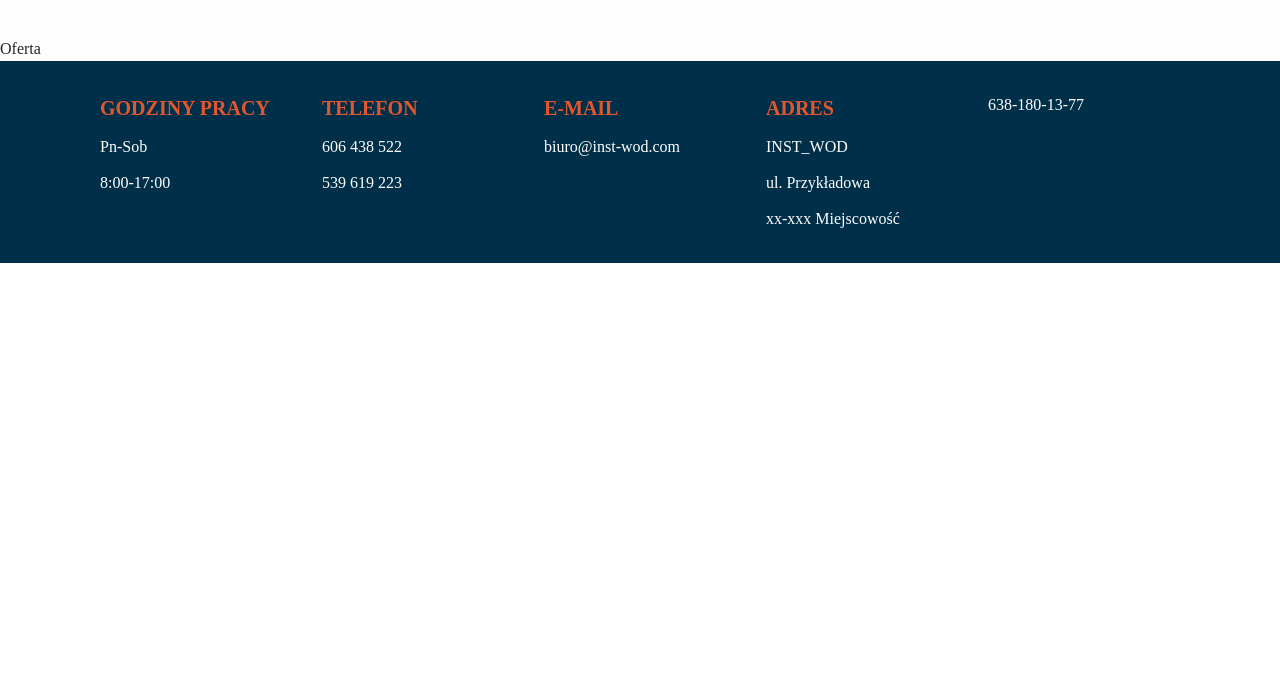
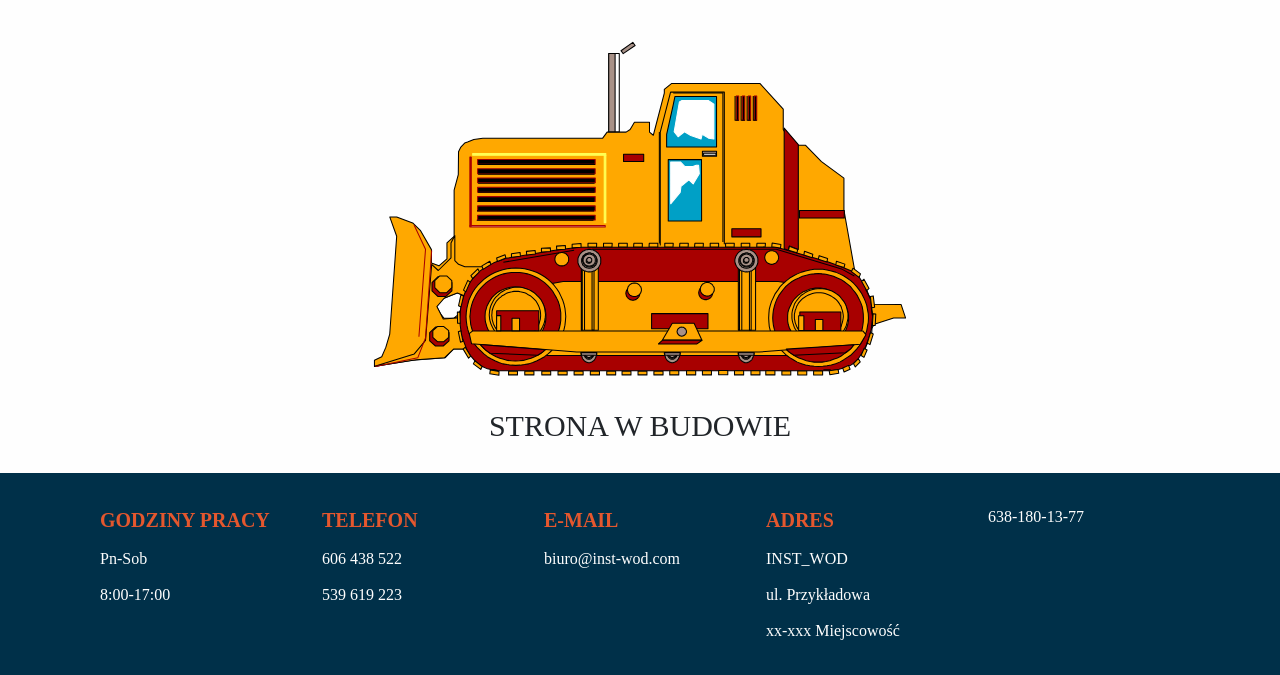
Before and after one commit to arecki3000/kamil, a Gatsby site: page /oferta in a window 1280 px wide. Shown: the part 162-837 px from the top of the page. Before the commit the page ends 800 px from the top, so only its background shows below. Built offline with nearby package versions, Linux system fonts and the light colour scheme; Gatsby itself is replaced by a stand-in of ours.

Commit message:
added 'under construction' pages

```diff
--- /dev/null
+++ b/src/components/Construction.js
@@ -0,0 +1,25 @@
+import React from "react";
+import styled from "styled-components";
+import Container from "react-bootstrap/Container";
+import Row from "react-bootstrap/Row";
+import Col from "react-bootstrap/Col";
+import Image from "react-bootstrap/Image";
+import TextElement from "./TextElement";
+import UnderConstruction from "../images/construction.svg";
+
+const Construction = () => {
+  return (
+    <Container>
+      <Row>
+        <Col className="text-center" lg={{ span: 6, offset: 3 }}>
+          <Image fluid src={UnderConstruction} />
+          <TextElement size="30px" margin="30px 0">
+            STRONA W BUDOWIE
+          </TextElement>
+        </Col>
+      </Row>
+    </Container>
+  );
+};
+
+export default Construction;
--- a/src/pages/oferta.js
+++ b/src/pages/oferta.js
@@ -1,7 +1,13 @@
 import * as React from "react";
 import Layout from "../components/Layout";
+import Construction from "../components/Construction";
+
 const Oferta = () => {
-  return <Layout>Oferta</Layout>;
+  return (
+    <Layout>
+      <Construction />
+    </Layout>
+  );
 };
 
 export default Oferta;
```
Also changed, not shown: src/pages/about.js (+4 -4 lines), src/pages/realizacje.js (+7 -1 lines), src/pages/rekomendacje.js (+7 -1 lines), src/images/construction.svg (added).
